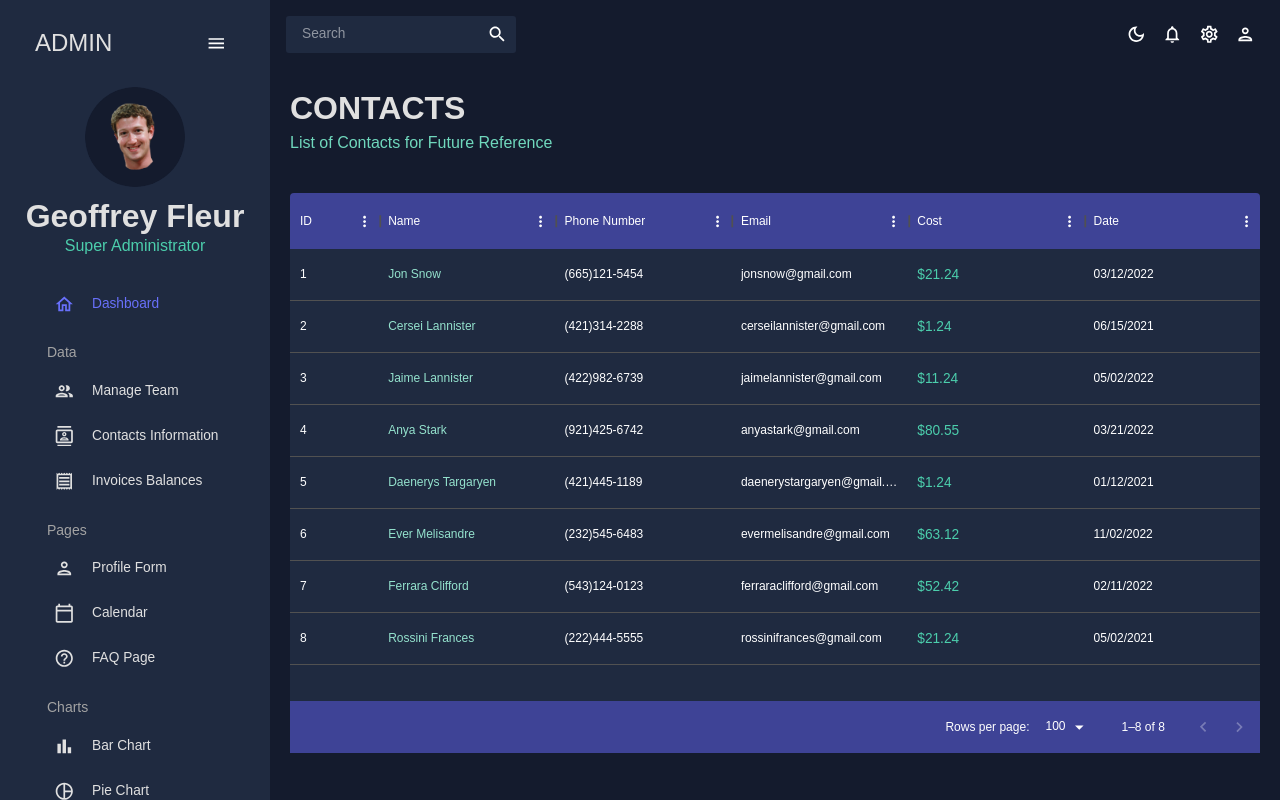
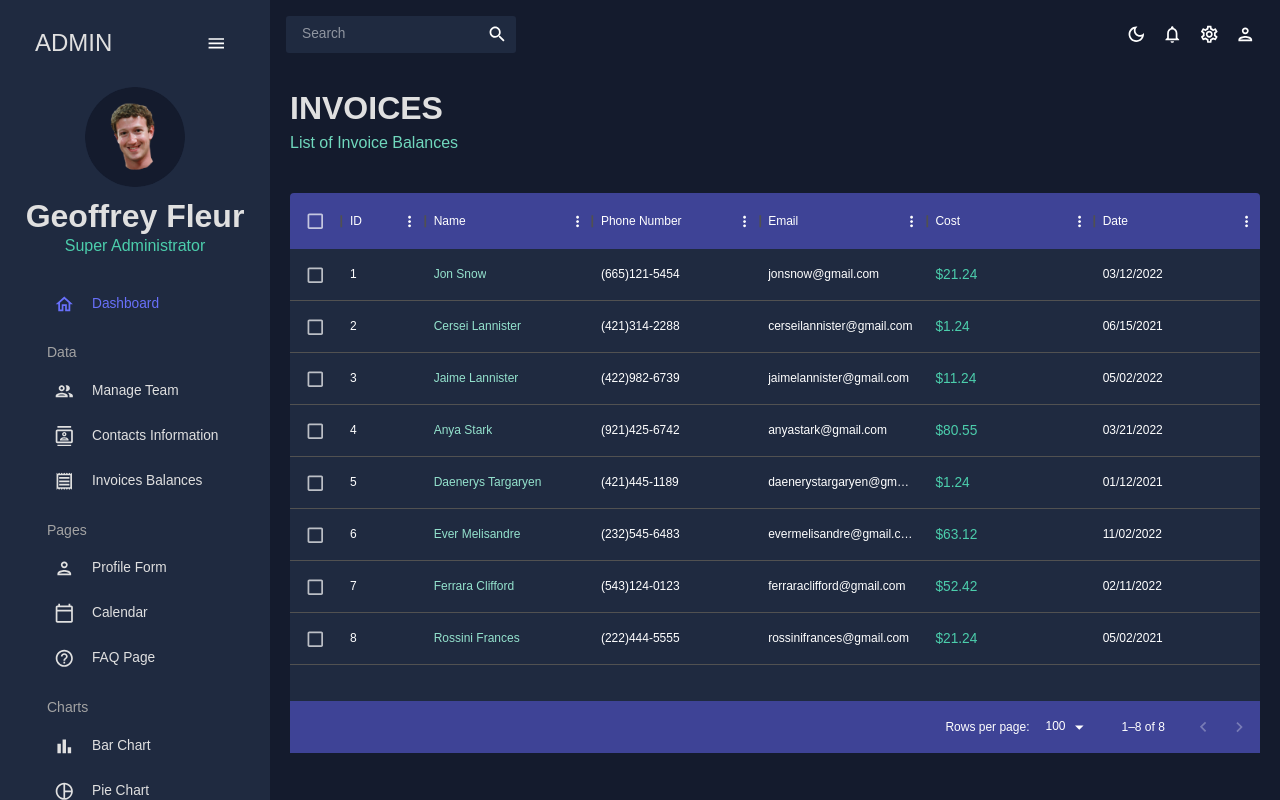
Before and after one commit to DioufFLR/electron_dashboard_app, a React (Vite) app: page /invoices in a window 1280 px wide. Built offline with nearby package versions, Linux system fonts and the light colour scheme.

Commit message:
:ukraine: Création de la page pour ajouter des Users

```diff
--- a/src/App.jsx
+++ b/src/App.jsx
@@ -9,7 +9,7 @@ import Team from "@/scenes/team";
 import Invoices from "@/scenes/invoices";
 import Contacts from "@/scenes/contacts";
 // import Bar from "@/scenes/bar";
-// import Form from "@/scenes/form";
+import Form from "@/scenes/form";
 // import Line from "@/scenes/line";
 // import Pie from "@/scenes/pie";
 // import FAQ from "@/scenes/faq";
@@ -34,7 +34,7 @@ function App() {
                             <Route path='/team' element={ <Team/> }/>
                             <Route path='/contacts' element={<Contacts />} />
                             <Route path='/invoices' element={<Invoices />} />
-                            {/*<Route path='/form' element={<Form />} />*/ }
+                            <Route path='/form' element={<Form />} />
                             {/*<Route path='/bar' element={<Bar />} />*/ }
                             {/*<Route path='/pie' element={<Pie />} />*/ }
                             {/*<Route path='/line' element={<Line />} />*/ }
--- /dev/null
+++ b/src/scenes/form/index.jsx
@@ -0,0 +1,45 @@
+import {Box, Button, TextField} from "@mui/material";
+import {Formik} from "formik";
+import * as yup from 'yup';
+import useMediaQuery from '@mui/material/useMediaQuery';
+import Header from '@/components/Header';
+
+const initialValues = {
+    firstName: "",
+    lastName: "",
+    email: "",
+    contact: "",
+    address1: "",
+    address2: ""
+}
+
+const userSchema = yup.object().shape({
+    firstName: yup.string().required('required'),
+})
+
+const Form = () =>
+{
+
+    const isNonMobile = useMediaQuery('(min-width: 600px');
+
+    const handleFormSubmit = ( values ) =>
+    {
+        console.log(values);
+    }
+
+    return (
+        <Box m='20px'>
+            <Header title="CREATE USER" subtitle='Create a New User Profile'/>
+
+            <Formik
+                initialValues={ initialValues }
+                onSubmit={ handleFormSubmit }
+                validationSchema={userSchema}
+            >
+
+            </Formik>
+        </Box>
+    )
+}
+
+export default Form;
--- a/src/scenes/invoices/index.jsx
+++ b/src/scenes/invoices/index.jsx
@@ -51,7 +51,7 @@ const Invoices = () =>
 
     return (
         <Box m='20px'>
-            <Header title='CONTACTS' subtitle='List of Contacts for Future Reference'/>
+            <Header title='INVOICES' subtitle='List of Invoice Balances'/>
             <Box
                 m='40px 0 0 0'
                 height='70vh'
@@ -76,12 +76,13 @@ const Invoices = () =>
                         borderTop: 'none',
                         backgroundColor: colors.blueAccent[700]
                     },
-                    "& .MuiDataGrid-toolbarContainer .MuiButton-text": {
-                        color: `${ colors.grey[100] } !important`
+                    "& .MuiCheckbox-root": {
+                        colors: `${ colors.greenAccent[200] } !important`
                     }
                 } }
             >
                 <DataGrid columns={ columns }
+                          checkboxSelection
                           rows={ mockDataInvoices }
                 />
             </Box>
```
